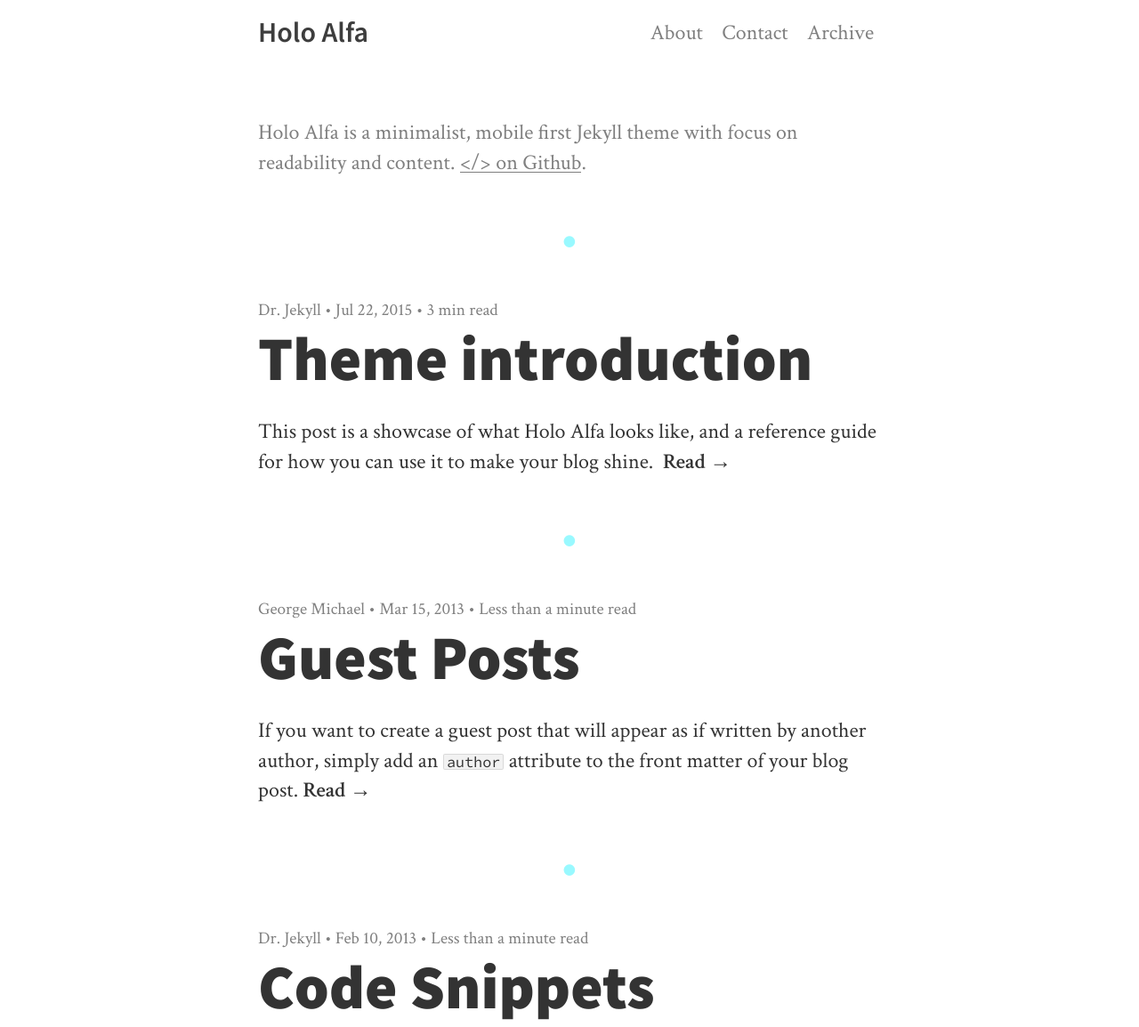
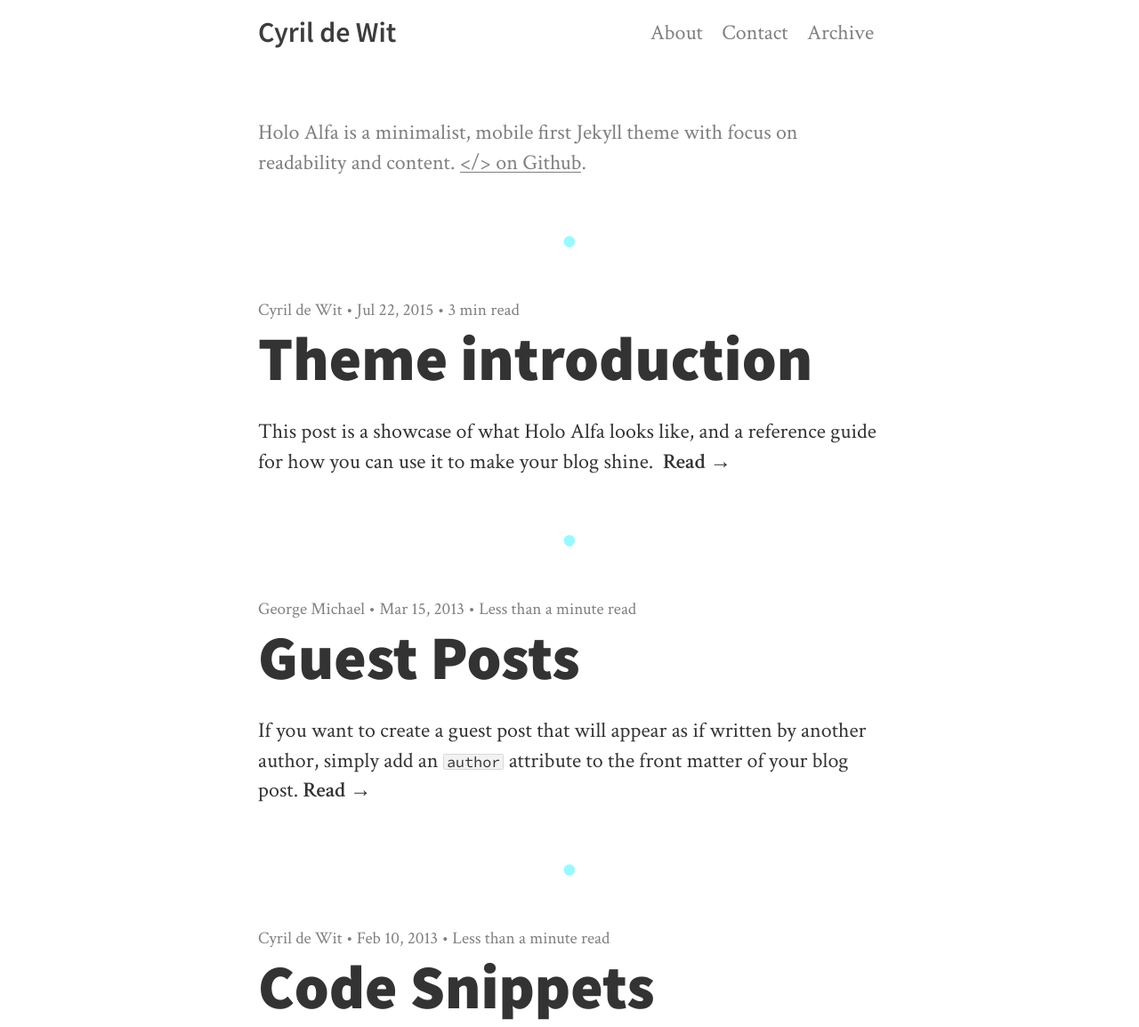
Before and after one commit to cyrildewit/cyrildewit.github.io, a Jekyll site: the page built from index.html, in a window 1280 px wide. Shown: the top 1154 px of the page at 89% size. Built offline with Jekyll 4.4.1, drawn with Linux system fonts in a browser that asks for light colours; nearby versions of some CDN libraries; the list of posts is cut into pages by our own code.

Commit message:
feat: update config

```diff
--- a/_config.yml
+++ b/_config.yml
@@ -1,6 +1,6 @@
 
 # The name of your website.
-name: Holo Alfa
+name: Cyril de Wit
 
 description:
 
@@ -11,7 +11,7 @@ description:
   subtitle: Holo Alfa is a minimalist, mobile first Jekyll theme with focus on readability and content. <a href="https://github.com/stijnvc/holo-alfa">&lt;/&gt; on Github</a>.
 
 author:
-  name: Dr. Jekyll # Change this!
+  name: Cyril de Wit # Change this!
 
   # Necessary for contact page
   email: your@email.com # Change this!
@@ -20,8 +20,8 @@ author:
   # want it.
   info:
 
-url: http://steinvc.github.io
-baseurl: "/holo-alfa"
+url: http://cyrildewit.github.io
+baseurl: "/"
 
 # language attribute in <html> element.
 lang: en
```
